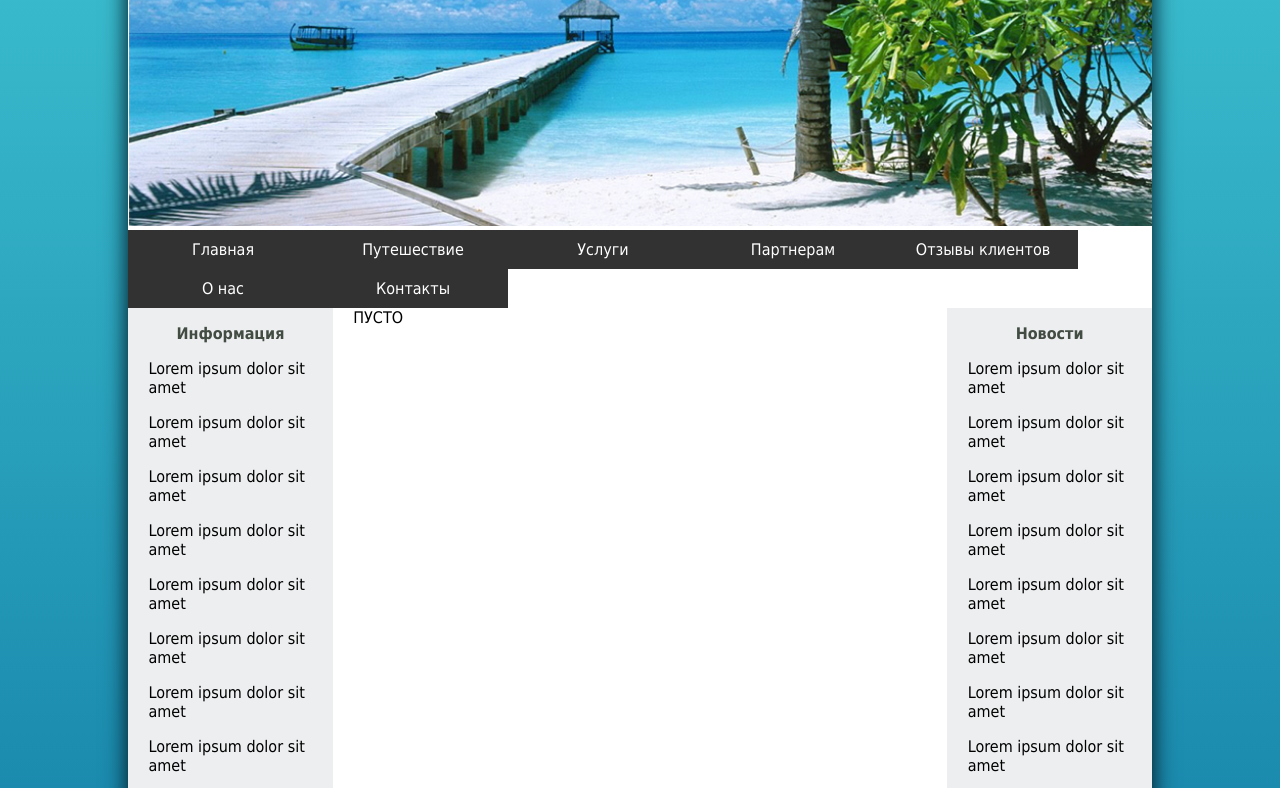
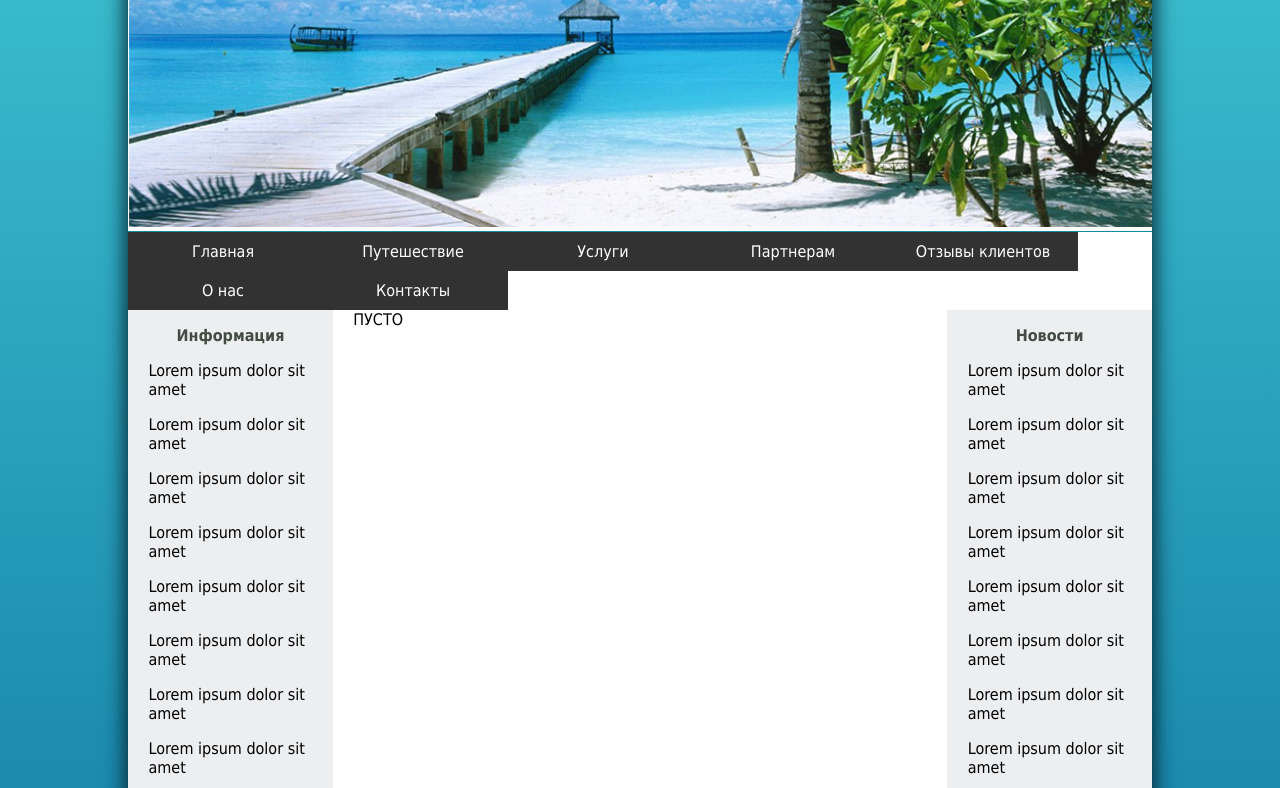
Before and after one commit to eModin/liulka_html_4, a plain HTML site: page index.html in a window 1280 px wide. Shown: the part 191-979 px from the top of the page. Drawn offline with Linux system fonts and the light colour scheme.

Commit message:
img border

```diff
--- a/css/style.css
+++ b/css/style.css
@@ -40,10 +40,10 @@ body {
 }
 
 .main_photo {
-  border: 1px;
-  /*border-bottom: #138aa7;*/
+  clear: both;
+  border-top: 1px solid #138aa7;
+  border-bottom: 1px solid #138aa7;
   width: 100%;
-  border-color: #128aa7;
 }
 
 /*MENU*/
@@ -118,16 +118,6 @@ ul:after {
   position: relative;
   text-align: center;
   font-size: 10px;
-}
-
-.i_flag a:hover {
-  color: green;
-}
-
-.i_flag a img {
-  position: absolute;
-  top: 0;
-  left: 0;
 }
 
 /*OTHER*/
--- a/index.html
+++ b/index.html
@@ -47,8 +47,8 @@
         Мальдивы
     </a>
   </div>
-  <div>                             <!-- PHOTO -->
-    <img src="img/photo.png" class="main_photo" alt="photo">
+  <div class="main_photo">                             <!-- PHOTO -->
+    <img src="img/photo.png" alt="photo" width="100%">
   </div>
   <div>                             <!-- MENU -->
     <ul class="menu">
```
